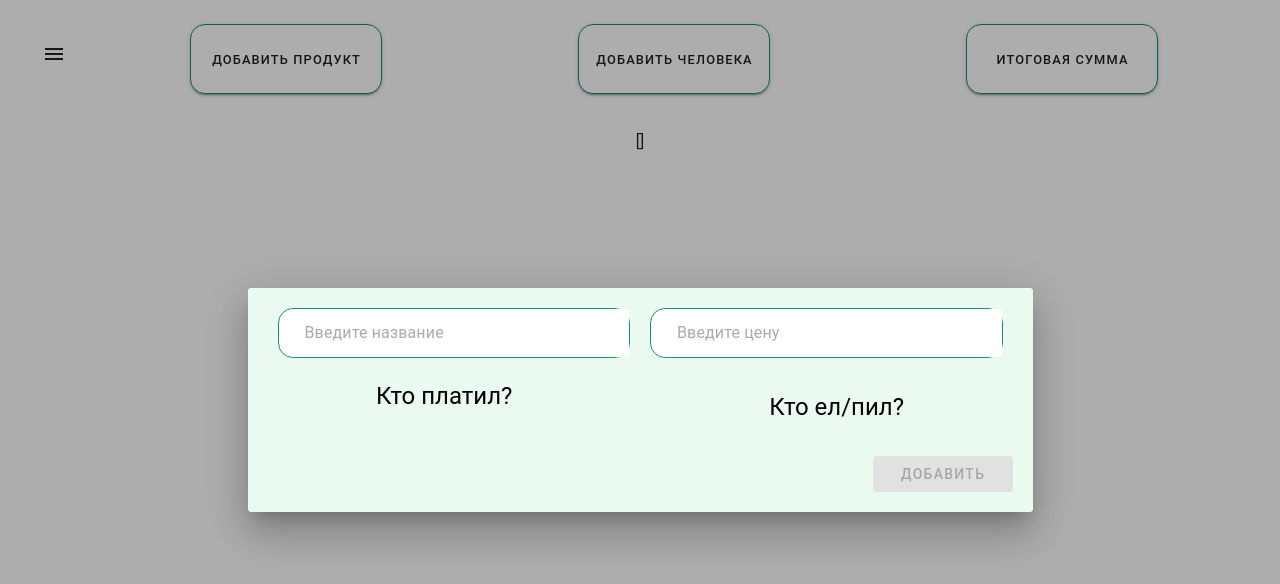
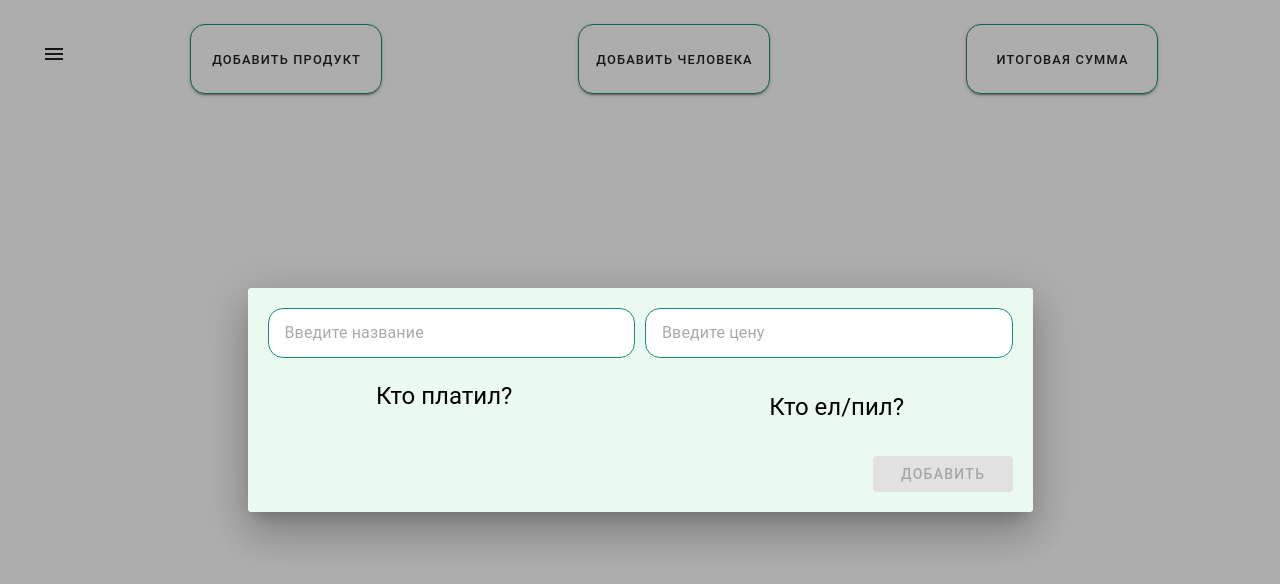
Before and after one commit to lonshakova/Cafe-new, a Vue app: page / in a window 1280 px wide. Both pictures are taken after a click on the button "ДОБАВИТЬ ПРОДУКТ". Shown: the top 584 px of the page. Built offline with nearby package versions, Linux system fonts and the light colour scheme.

Commit message:
Исправление размеров окна выхода и итоговой суммы, исправление вида строки ввода, создание чека с id=0 при добавлении продуктов без выбора чека

```diff
--- a/src/components/CardList.vue
+++ b/src/components/CardList.vue
@@ -1,13 +1,13 @@
 <template>
-    <div class="card-list">
-      <transition-group
+  <div class="card-list">
+    <transition-group
       name="card-list"
       v-for="product in productList"
-      :key="product.id">
-        <card-product :product="product" :key="product.id" />
-      </transition-group>
-      {{ productList }}
-    </div>
+      :key="product.id"
+    >
+      <card-product :product="product" :key="product.id" />
+    </transition-group>
+  </div>
 </template>
 
 <script setup>
@@ -19,17 +19,17 @@ import { useRoute } from "vue-router";
 const productStore = useProductsStore();
 const route = useRoute();
 
-const productList = computed(()=>{
-  let prods =[];
-  if (!route.params.id){
-    return []
+const productList = computed(() => {
+  let prods = [];
+  if (!route.params.id) {
+    return productStore.products.filter((p) => p.checkId == 0);
   }
-  const check = productStore.checks.find((ch)=>ch.id == route.params.id)
-  for (let prodId of check.products){
-    prods.push(productStore.products.find((p)=>p.id==prodId))
+  const check = productStore.checks.find((ch) => ch.id == route.params.id);
+  for (let prodId of check.products) {
+    prods.push(productStore.products.find((p) => p.id == prodId));
   }
-  return prods
-})
+  return prods;
+});
 </script>
 
 <style scoped>
--- a/src/components/GoOut.vue
+++ b/src/components/GoOut.vue
@@ -27,8 +27,8 @@ let isVisible = ref(false);
 <style lang="scss" scoped>
 .main-window {
   padding: 10px;
-  width: 20vw;
-  height: 20vh;
+  min-width: 20vw;
+  min-height: 20vh;
   background-color: #eafaf1;
   display: flex;
   flex-direction: column;
--- a/src/components/NewCheck.vue
+++ b/src/components/NewCheck.vue
@@ -8,9 +8,10 @@
         <v-form class="input-name">
           <v-text-field
             variant="solo"
-            flat="true"
+            flat
             v-model="check.name"
             density="comfortable"
+            :rounded="true"
             class="input"
             placeholder="Введите название"
           />
@@ -26,9 +27,11 @@
 <script setup>
 import { ref } from "vue";
 import { useProductsStore } from "../stores/productStore";
+import { useUsersStore } from "../stores/usersStore";
 import { useRouter } from "vue-router";
 
 const productStore = useProductsStore();
+const usersStore = useUsersStore();
 const router = useRouter();
 
 const isVisible = ref(false);
--- a/src/components/NewPerson.vue
+++ b/src/components/NewPerson.vue
@@ -14,10 +14,11 @@
         <v-form class="input-person">
           <v-text-field
             variant="solo"
-            flat="true"
+            flat
             v-model="person.name"
             placeholder="Введите имя"
             density="comfortable"
+            :rounded="true"
             class="name"
           />
           <v-btn text="Добавить" id="name-btn" class="btn" @click="addPerson" />
@@ -69,6 +70,9 @@ function addPerson() {
       person.value.id = Date.now();
       if (route.params.id){
         person.value.checkId = route.params.id;
+      }
+      else {
+        person.value.checkId = 0;
       }
       personsStore.addPerson(person.value);
       person.value = {
--- a/src/components/NewProduct.vue
+++ b/src/components/NewProduct.vue
@@ -8,17 +8,19 @@
         <v-form class="input-product">
           <v-text-field
             variant="solo"
-            flat="true"
+            flat
             v-model="product.name"
             density="comfortable"
+            :rounded="true"
             class="input"
             placeholder="Введите название"
           />
           <v-text-field
             variant="solo"
-            flat="true"
+            flat
             type="number"
             density="comfortable"
+            :rounded="true"
             v-model="product.cost"
             class="input"
             placeholder="Введите цену"
@@ -98,6 +100,9 @@ function createCard() {
   if (route.params.id){
     product.value.checkId = route.params.id;
   }
+  else {
+    product.value.checkId = 0;
+  }
   productStore.createCard(product.value);
   product.value = {
     name: "",
@@ -134,11 +139,10 @@ function createCard() {
   align-items: center;
   justify-content: space-around;
   flex-direction: row;
+  gap:10px;
 }
 
 .input {
-  margin: 0px 10px;
-  padding-left: 10px;
   width: 100px;
   background: #ffffff;
   max-height: 50px;
--- a/src/components/SideMenu.vue
+++ b/src/components/SideMenu.vue
@@ -8,13 +8,16 @@
     <v-navigation-drawer v-model="isVisible" class="side-menu">
       <div class="top">
         <v-app-bar-nav-icon
-        variant="text"
-        @click.stop="isVisible = !isVisible"
-      />
-      <NewCheck />
-      <GoOut v-if="usersStore.isEntered"/>
-      <v-btn v-else class="btn" @click="$router.push('/login')" variant="flat">Вход</v-btn>
+          variant="text"
+          @click.stop="isVisible = !isVisible"
+        />
+        <NewCheck />
+        <GoOut v-if="usersStore.isEntered" />
+        <v-btn v-else class="btn" @click="$router.push('/login')" variant="flat"
+          >Вход</v-btn
+        >
       </div>
+      <div v-if="!usersStore.isEntered" class="warning">Войдите, чтобы добавить или сохранить чек</div>
       <v-list class="checks">
         <v-list-item
           v-for="check in productStore.checks"
@@ -49,8 +52,6 @@ let isVisible = ref(false);
 function deleteItem(id) {
   productStore.checks = productStore.checks.filter((p) => p.id !== id);
 }
-
-
 </script>
 
 <style lang="scss" scoped>
@@ -74,6 +75,12 @@ function deleteItem(id) {
   justify-content: center;
 }
 
+.warning{
+  font-size: x-large;
+  font-weight: 700;
+  text-align: center;
+}
+
 .check {
   margin: 10px;
   height: 7vh;
--- a/src/components/TotalAmount.vue
+++ b/src/components/TotalAmount.vue
@@ -55,6 +55,8 @@ let amount = computed(() => {
 }
 
 .total-amount {
+  min-width: 20vw;
+  min-height: 20vh;
   padding: 10px;
   text-align: center;
   background: #eafaf1;
--- a/src/stores/personsStore.js
+++ b/src/stores/personsStore.js
@@ -8,15 +8,21 @@ export const usePersonsStore = defineStore({
     addPerson(person) {
       const productStore = useProductsStore();
       this.persons.push(person);
-      let check = productStore.checks.find((ch) => ch.id == person.checkId);
-      check.persons.push(person.id);
+      if (person.checkId !== 0) {
+        let check = productStore.checks.find((ch) => ch.id == person.checkId);
+        check.persons.push(person.id);
+      }
     },
+
     deletePerson(person) {
       const productStore = useProductsStore();
       this.persons = this.persons.filter((p) => p.id !== person.id);
-      let check = productStore.checks.find((ch) => ch.id == person.checkId);
-      check.persons = check.persons.filter((p) => p !== person.id);
+      if (person.checkId !== 0) {
+        let check = productStore.checks.find((ch) => ch.id == person.checkId);
+        check.persons = check.persons.filter((p) => p !== person.id);
+      }
     },
+
     removeRepetitions() {
       for (const person1 of this.persons) {
         for (const person2 of this.persons) {
--- a/src/stores/productStore.js
+++ b/src/stores/productStore.js
@@ -11,7 +11,7 @@ export const useProductsStore = defineStore({
     createCard(product) {
       const personsStore = usePersonsStore();
       this.products.push(product);
-      if (product.checkId) {
+      if (product.checkId !== 0) {
         const check = this.checks.find((c) => c.id == product.checkId);
         check.products.push(product.id);
       }
@@ -39,6 +39,7 @@ export const useProductsStore = defineStore({
         }
       }
     },
+
     removeCard(product) {
       const personsStore = usePersonsStore();
       const totalPrice = product.cost / product.eaters.length;
@@ -60,8 +61,10 @@ export const useProductsStore = defineStore({
         }
       }
       this.products = this.products.filter((p) => p.id !== product.id);
-      const check = this.checks.find((c) => c.id == product.checkId);
-      check.products = check.products.filter((p) => p !== product.id);
+      if (product.checkId !== 0) {
+        const check = this.checks.find((c) => c.id == product.checkId);
+        check.products = check.products.filter((p) => p !== product.id);
+      }
     },
   },
 });
```
